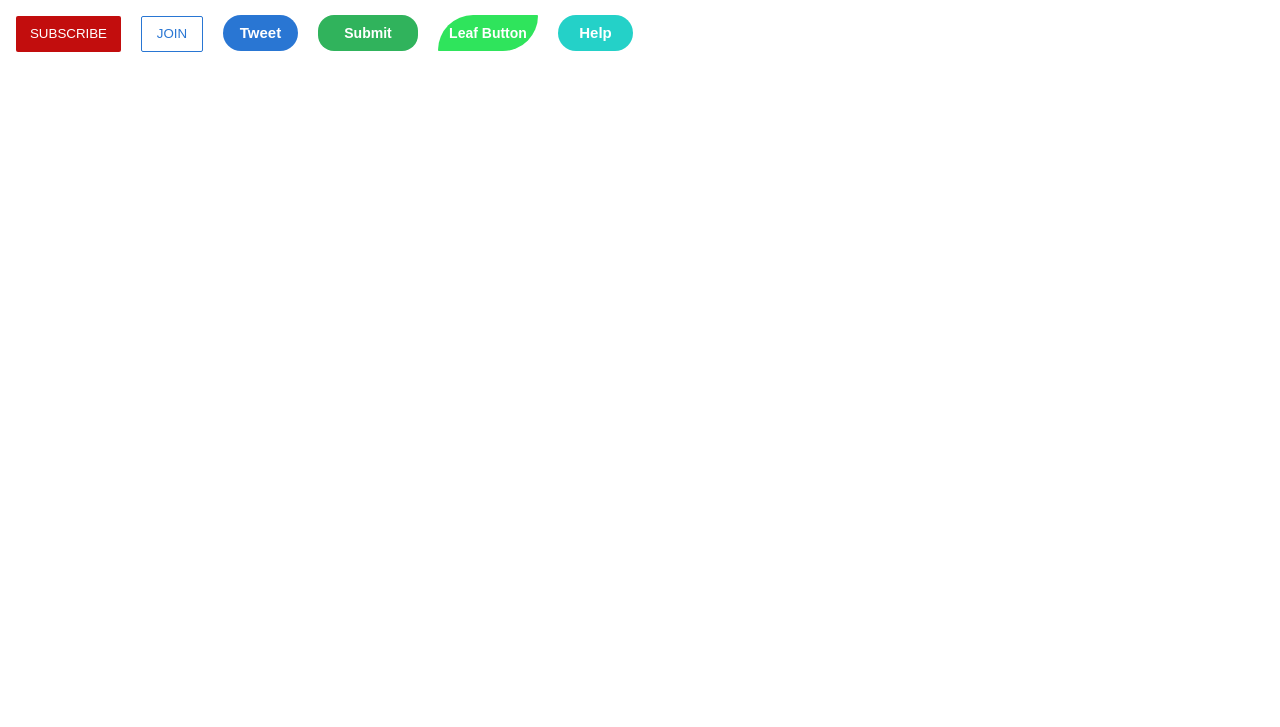
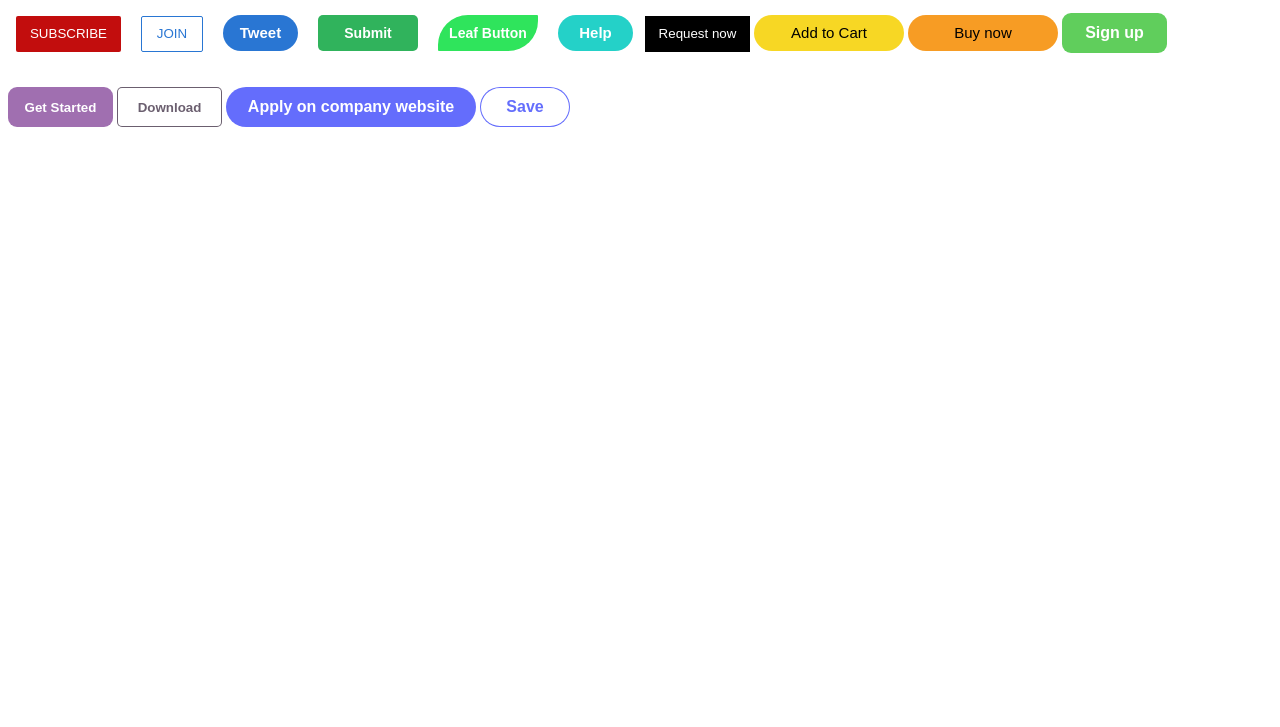
Before and after one commit to MuntasirProduction/css, a plain HTML site: page buttons.html in a window 1280 px wide. Shown: the part 73-800 px from the top of the page. Drawn offline with Linux system fonts and the light colour scheme.

Commit message:
added buttons

```diff
--- a/buttonStyle.css
+++ b/buttonStyle.css
@@ -7,6 +7,7 @@
     border-radius: 2px;
     cursor: pointer;
     margin: 8px;
+    margin-bottom: 35px;
     /* margin-top: 100px; */
 }
 
@@ -48,7 +49,7 @@
     border: none;
     height: 36px;
     width: 100px;
-    border-radius: 16px;
+    border-radius: 5px;
     cursor: pointer;
     margin: 8px;
     font-weight: bolder;
@@ -61,7 +62,7 @@
     border: none;
     height: 36px;
     width: 100px;
-    border-radius: 40px 1px 40px 1px;
+    border-radius: 30px 1px 30px 1px;
     cursor: pointer;
     margin: 8px;
     font-weight: bolder;
@@ -86,3 +87,105 @@
     cursor: help;
     font-weight: bolder;
 }
+
+.request-button{
+    background-color: rgb(0, 0, 0);
+    color: white;
+    border: none;
+    height: 36px;
+    width: 105px;
+}
+
+.request-button:hover{
+    background-color: rgb(51, 51, 51);
+    color: white;
+    cursor: pointer;
+}
+
+.cart-button{
+    background-color: rgba(247, 211, 9, 0.89);
+    color: rgb(0, 0, 0);
+    border: none;
+    height: 36px;
+    width: 150px;
+    border-radius: 50px;
+    font-size: 15px;
+}
+
+.buy-button{
+    background-color: rgba(247, 144, 9, 0.89);
+    color: rgb(0, 0, 0);
+    border: none;
+    height: 36px;
+    width: 150px;
+    border-radius: 50px;
+    font-size: 15px;
+}
+
+.signup-button{
+    background-color: rgba(9, 179, 3, 0.644);
+    color: white;
+    border: none;
+    height: 40px;
+    width: 105px;
+    border-radius: 9px;
+    font-size: 16px;
+    font-weight: 600;
+}
+
+.get-started-button{
+    background-color: rgba(89, 2, 116, 0.568);
+    color: white;
+    border: none;
+    height: 40px;
+    width: 105px;
+    border-radius: 9px;
+    font-weight: bold;
+}
+
+.download-button{
+    background-color: white;
+    color: rgba(21, 2, 27, 0.63);
+    border: solid;
+    border-width: 1px;
+    height: 40px;
+    width: 105px;
+    border-radius: 5px;
+    font-weight: bold;
+}
+
+.download-button:hover{
+    background-color: rgba(21, 2, 27, 0.63);
+    color: white;
+    font-weight: bolder;
+    cursor: pointer;
+}
+
+.apply-button{
+    background-color: rgba(81, 92, 252, 0.89);
+    color: white;
+    border: none;
+    height: 40px;
+    width: 250px;
+    border-radius: 50px;
+    font-size: 16px;
+    font-weight: bold;
+}
+
+.save-button{
+    background-color: white;
+    color: rgba(81, 92, 252, 0.89);
+    border: solid;
+    border-width: 1px;
+    height: 40px;
+    width: 90px;
+    border-radius: 50px;
+    font-size: 16px;
+    font-weight: bold;
+}
+
+.save-button:hover{
+    background-color: rgba(81, 92, 252, 0.89);
+    color: white;
+    font-weight: bolder;
+}
--- a/buttons.html
+++ b/buttons.html
@@ -22,5 +22,21 @@
 
     <button class="help-button">Help</button>
 
+    <button class="request-button">Request now</button>
+
+    <button class="cart-button">Add to Cart</button>
+
+    <button class="buy-button">Buy now</button>
+
+    <button class="signup-button">Sign up</button>
+
+    <button class="get-started-button">Get Started</button>
+
+    <button class="download-button">Download</button>
+
+    <button class="apply-button">Apply on company website</button>
+
+    <button class="save-button">Save</button>
+
   </body>
 </html>
```
